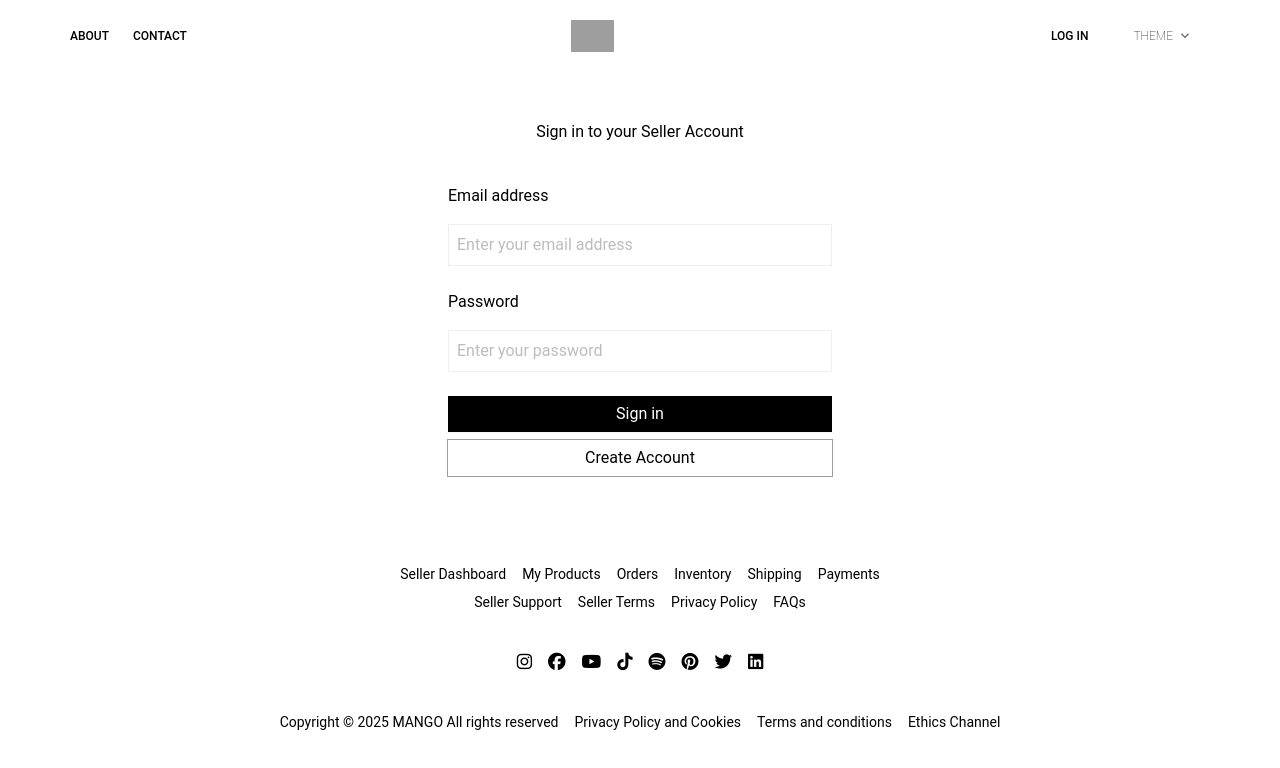
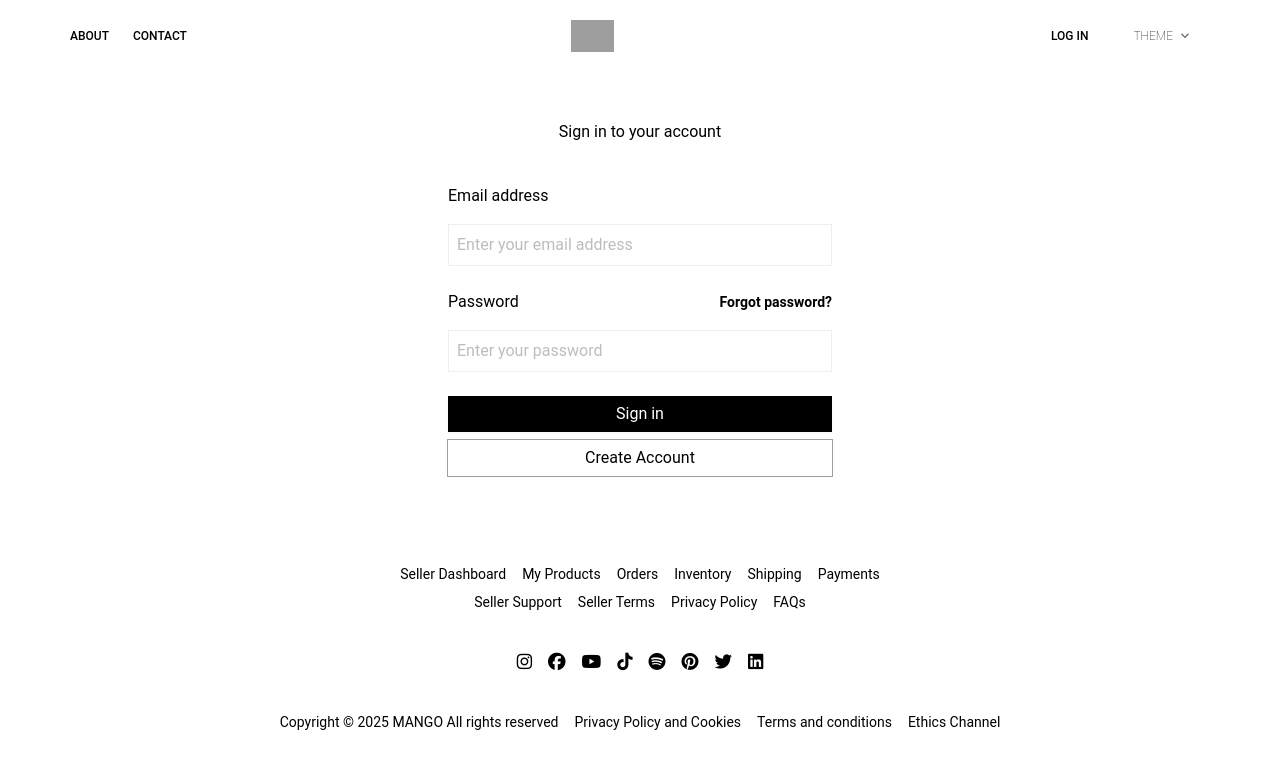
Before and after one commit to SujithKaruvanchery/mern-ecommerce, a React (Vite) app in the folder client/: page /seller/login in a window 1280 px wide. Shown: the top 768 px of the page. Built offline with nearby package versions, Linux system fonts and the light colour scheme; no server answers; grey boxes are pictures that could not be loaded.

Commit message:
fix seller logout issue

```diff
--- a/client/src/pages/seller/SellerLogin.jsx
+++ b/client/src/pages/seller/SellerLogin.jsx
@@ -1,169 +1,6 @@
-// import React, { useState } from "react";
-// import { useForm } from "react-hook-form";
-// import { Link, useNavigate } from "react-router-dom";
-// import { AxiosInstance } from "../../config/AxiosInstance";
-// import toast from "react-hot-toast";
-
-// function SellerLogin() {
-//   const {
-//     register,
-//     handleSubmit,
-//     formState: { errors },
-//   } = useForm();
-//   const [loading, setLoading] = useState(false);
-//   const navigate = useNavigate();
-
-//   const seller = {
-//     login_api: "/seller/login",
-//     profile_route: "/seller/profile",
-//     signup_route: "/seller/signup",
-//   };
-
-//   const onSubmit = async (data) => {
-//     setLoading(true);
-//     try {
-//       const response = await AxiosInstance({
-//         method: "POST",
-//         url: seller.login_api,
-//         data,
-//       });
-
-//       if (response.status === 200) {
-//         toast.success("Welcome! You have logged in successfully.");
-//         navigate(seller.profile_route);
-//       }
-//     } catch (error) {
-//       if (error.response) {
-//         toast.error(
-//           error.response.data.error ||
-//             "Invalid login credentials. Please try again."
-//         );
-//       } else {
-//         toast.error(
-//           "Network error. Please check your connection and try again."
-//         );
-//       }
-//     } finally {
-//       setLoading(false);
-//     }
-//   };
-
-//   return (
-//     <div>
-//       <div className="flex min-h-full flex-1 flex-col justify-center px-6 py-12 lg:px-8">
-//         <div className="sm:mx-auto sm:w-full sm:max-w-sm">
-//           <h2 className="text-center">Sign in to your account</h2>
-//         </div>
-
-//         <div className="mt-10 sm:mx-auto sm:w-full sm:max-w-sm">
-//           <form
-//             action="#"
-//             method="POST"
-//             className="space-y-6"
-//             onSubmit={handleSubmit(onSubmit)}
-//           >
-//             <div>
-//               <label htmlFor="email" className="block">
-//                 Email address
-//               </label>
-//               <div className="mt-2">
-//                 <input
-//                   id="email"
-//                   name="email"
-//                   type="email"
-//                   required
-//                   autoComplete="email"
-//                   className="w-full mt-2 p-2 border rounded-none"
-//                   placeholder="Enter your email address"
-//                   {...register("email", {
-//                     required: "Email is required",
-//                     pattern: {
-//                       value:
-//                         /^[a-zA-Z0-9._%+-]+@[a-zA-Z0-9.-]+\.[a-zA-Z]{2,4}$/,
-//                       message: "Enter a valid email address",
-//                     },
-//                   })}
-//                   onChange={(e) =>
-//                     (e.target.value = e.target.value.toLowerCase())
-//                   }
-//                 />
-//                 {errors.email && (
-//                   <p className="text-red-500 text-sm">{errors.email.message}</p>
-//                 )}
-//               </div>
-//             </div>
-
-//             <div>
-//               <div className="flex items-center justify-between">
-//                 <label htmlFor="password" className="block">
-//                   Password
-//                 </label>
-//                 <div className="text-sm">
-//                   <Link
-//                     to={"/seller/forgot-password"}
-//                     className="font-semibold"
-//                   >
-//                     Forgot password?
-//                   </Link>
-//                 </div>
-//               </div>
-//               <div className="mt-2">
-//                 <input
-//                   id="password"
-//                   name="password"
-//                   type="password"
-//                   required
-//                   autoComplete="current-password"
-//                   className="w-full mt-2 p-2 border rounded-none"
-//                   placeholder="Enter your password"
-//                   {...register("password", {
-//                     required: "Password is required",
-//                     minLength: {
-//                       value: 8,
-//                       message: "Password must be at least 8 characters",
-//                     },
-//                   })}
-//                 />
-//                 {errors.password && (
-//                   <p className="text-red-500 text-sm">
-//                     {errors.password.message}
-//                   </p>
-//                 )}
-//               </div>
-//             </div>
-
-//             <div>
-//               <button
-//                 type="submit"
-//                 disabled={loading}
-//                 className="flex w-full justify-center rounded-none bg-black px-3 py-1.5 text-white shadow-sm hover:bg-gray-800 focus-visible:outline focus-visible:outline-2 focus-visible:outline-offset-2 focus-visible:outline-black"
-//               >
-//                 {loading ? "Signing in..." : "Sign in"}
-//               </button>
-//             </div>
-//           </form>
-
-//           <div className="mt-2">
-//             <Link to={seller.signup_route}>
-//               <button
-//                 type="button"
-//                 className="flex w-full justify-center rounded-none bg-white px-3 py-1.5 text-black shadow-sm hover:bg-gray-100 outline outline-1 outline-gray-500 focus-visible:outline focus-visible:outline-2 focus-visible:outline-offset-2 focus-visible:outline-black"
-//               >
-//                 Create Account
-//               </button>
-//             </Link>
-//           </div>
-//         </div>
-//       </div>
-//     </div>
-//   );
-// }
-
-// export default SellerLogin;
-
 import React, { useState } from "react";
 import { useForm } from "react-hook-form";
-import { Link } from "react-router-dom";
+import { Link, useNavigate } from "react-router-dom";
 import { AxiosInstance } from "../../config/AxiosInstance";
 import toast from "react-hot-toast";
 
@@ -174,6 +11,7 @@ function SellerLogin() {
     formState: { errors },
   } = useForm();
   const [loading, setLoading] = useState(false);
+  const navigate = useNavigate();
 
   const seller = {
     login_api: "/seller/login",
@@ -184,24 +22,26 @@ function SellerLogin() {
   const onSubmit = async (data) => {
     setLoading(true);
     try {
-      const response = await AxiosInstance.post(seller.login_api, data);
+      const response = await AxiosInstance({
+        method: "POST",
+        url: seller.login_api,
+        data,
+      });
 
       if (response.status === 200) {
-        // Store token before navigation
-        localStorage.setItem("token", response.data.token);
         toast.success("Welcome! You have logged in successfully.");
-
-        // Force page reload to apply authentication state
-        window.location.href = seller.profile_route;
+        navigate(seller.profile_route);
       }
     } catch (error) {
-      console.error("Login Error:", error);
       if (error.response) {
         toast.error(
-          error.response.data.error || "Invalid login credentials. Please try again."
+          error.response.data.error ||
+            "Invalid login credentials. Please try again."
         );
       } else {
-        toast.error("Network error. Please check your connection and try again.");
+        toast.error(
+          "Network error. Please check your connection and try again."
+        );
       }
     } finally {
       setLoading(false);
@@ -209,45 +49,72 @@ function SellerLogin() {
   };
 
   return (
+    <div>
       <div className="flex min-h-full flex-1 flex-col justify-center px-6 py-12 lg:px-8">
         <div className="sm:mx-auto sm:w-full sm:max-w-sm">
-        <h2 className="text-center">Sign in to your Seller Account</h2>
+          <h2 className="text-center">Sign in to your account</h2>
         </div>
 
         <div className="mt-10 sm:mx-auto sm:w-full sm:max-w-sm">
-        <form className="space-y-6" onSubmit={handleSubmit(onSubmit)}>
+          <form
+            action="#"
+            method="POST"
+            className="space-y-6"
+            onSubmit={handleSubmit(onSubmit)}
+          >
             <div>
-            <label htmlFor="email" className="block">Email address</label>
+              <label htmlFor="email" className="block">
+                Email address
+              </label>
               <div className="mt-2">
                 <input
                   id="email"
                   name="email"
                   type="email"
+                  required
                   autoComplete="email"
-                className="w-full mt-2 p-2 border"
+                  className="w-full mt-2 p-2 border rounded-none"
                   placeholder="Enter your email address"
                   {...register("email", {
                     required: "Email is required",
                     pattern: {
-                    value: /^[a-zA-Z0-9._%+-]+@[a-zA-Z0-9.-]+\.[a-zA-Z]{2,4}$/,
+                      value:
+                        /^[a-zA-Z0-9._%+-]+@[a-zA-Z0-9.-]+\.[a-zA-Z]{2,4}$/,
                       message: "Enter a valid email address",
                     },
                   })}
-                onChange={(e) => (e.target.value = e.target.value.toLowerCase())}
+                  onChange={(e) =>
+                    (e.target.value = e.target.value.toLowerCase())
+                  }
                 />
-              {errors.email && <p className="text-red-500 text-sm">{errors.email.message}</p>}
+                {errors.email && (
+                  <p className="text-red-500 text-sm">{errors.email.message}</p>
+                )}
               </div>
             </div>
 
             <div>
-            <label htmlFor="password" className="block">Password</label>
+              <div className="flex items-center justify-between">
+                <label htmlFor="password" className="block">
+                  Password
+                </label>
+                <div className="text-sm">
+                  <Link
+                    to={"/seller/forgot-password"}
+                    className="font-semibold"
+                  >
+                    Forgot password?
+                  </Link>
+                </div>
+              </div>
               <div className="mt-2">
                 <input
                   id="password"
                   name="password"
                   type="password"
+                  required
                   autoComplete="current-password"
-                className="w-full mt-2 p-2 border"
+                  className="w-full mt-2 p-2 border rounded-none"
                   placeholder="Enter your password"
                   {...register("password", {
                     required: "Password is required",
@@ -257,7 +124,11 @@ function SellerLogin() {
                     },
                   })}
                 />
-              {errors.password && <p className="text-red-500 text-sm">{errors.password.message}</p>}
+                {errors.password && (
+                  <p className="text-red-500 text-sm">
+                    {errors.password.message}
+                  </p>
+                )}
               </div>
             </div>
 
@@ -265,7 +136,7 @@ function SellerLogin() {
               <button
                 type="submit"
                 disabled={loading}
-              className="flex w-full justify-center bg-black px-3 py-1.5 text-white shadow-sm hover:bg-gray-800"
+                className="flex w-full justify-center rounded-none bg-black px-3 py-1.5 text-white shadow-sm hover:bg-gray-800 focus-visible:outline focus-visible:outline-2 focus-visible:outline-offset-2 focus-visible:outline-black"
               >
                 {loading ? "Signing in..." : "Sign in"}
               </button>
@@ -274,10 +145,14 @@ function SellerLogin() {
 
           <div className="mt-2">
             <Link to={seller.signup_route}>
-            <button className="flex w-full justify-center bg-white px-3 py-1.5 text-black shadow-sm hover:bg-gray-100 outline outline-1 outline-gray-500">
+              <button
+                type="button"
+                className="flex w-full justify-center rounded-none bg-white px-3 py-1.5 text-black shadow-sm hover:bg-gray-100 outline outline-1 outline-gray-500 focus-visible:outline focus-visible:outline-2 focus-visible:outline-offset-2 focus-visible:outline-black"
+              >
                 Create Account
               </button>
             </Link>
+          </div>
         </div>
       </div>
     </div>
```
Also changed, not shown: client/src/pages/seller/SellerProfile.jsx (+20 -2 lines). Lines whose indentation alone changed are shown as unchanged.
